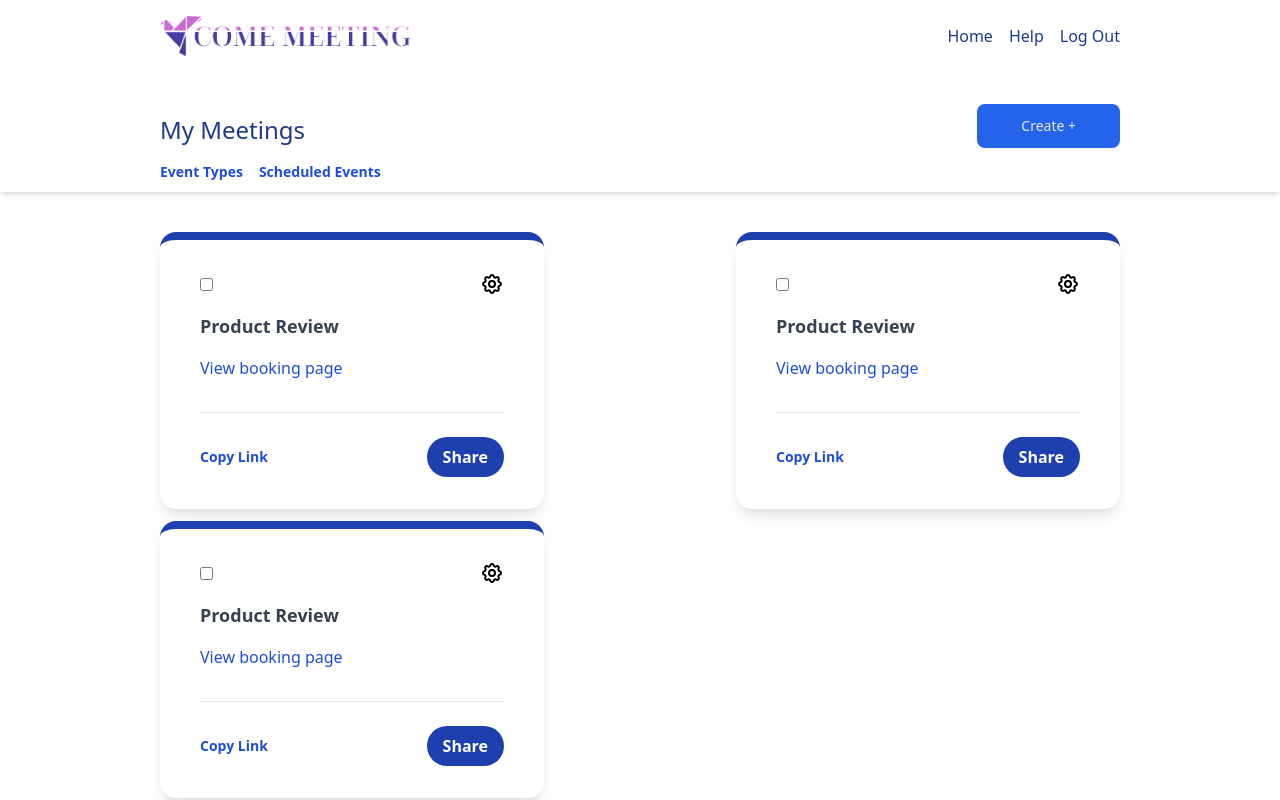
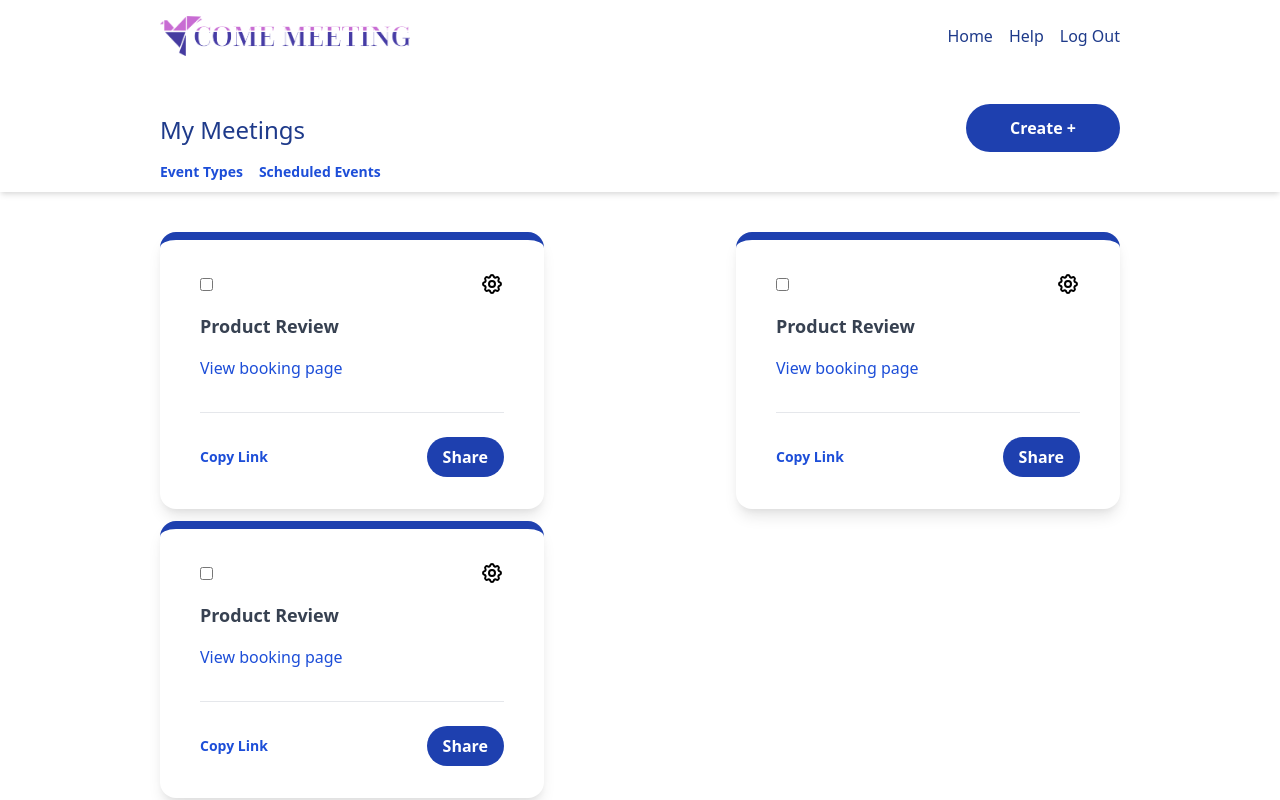
Before and after one commit to fe-bootcamp-2021/evently, a React (Create React App) app: page /home in a window 1280 px wide. Built offline with nearby package versions, Linux system fonts and the light colour scheme.

Commit message:
feat: add Button component in Dropdown.jsx

```diff
--- a/src/components/Dropdown/Dropdown.jsx
+++ b/src/components/Dropdown/Dropdown.jsx
@@ -1,6 +1,7 @@
 import React, { useState } from "react";
 import { BrowserRouter as Router, Link } from "react-router-dom";
 import classNames from "classnames/bind";
+import Button from "../Button/Button"
 
 export default function Dropdown({buttonName}) {
   const [show, setShow] = useState(false);
@@ -20,14 +21,12 @@ export default function Dropdown({buttonName}) {
   return (
     <div>
       <div className="flex flex-col justify-end">
-        <button onClick={showFn} className="mt-4 border-0 block bg-blue-600 bg-blue-600 text-gray-200 rounded-lg px-11 text-sm py-3 overflow-hidden focus:outline-none focus:border-white">
-          {buttonName}
-        </button>
+        <Button name={buttonName} onClick={showFn} style="mt-4 border-0 block bg-blue-800 hover:bg-blue-600 text-white font-bold rounded-full px-11 py-3 overflow-hidden focus:outline-none focus:border-white" />
 
         <div className={dropDownMenu}>
           <Router>
-            <Link to="#" className="block text-sl px-4 py-2 rounded-t-lg text-gray-800 hover:bg-purple-200 hover:text-white">One-on-One</Link>
-            <Link to="#" className="block text-sl px-4 py-2 rounded-b-lg text-gray-800 hover:bg-purple-200 hover:text-white">Group Meeting</Link>
+            <Link to="#" className="block text-sl px-4 py-2 rounded-t-lg text-gray-800 hover:text-purple-700 hover:underline">One-on-One</Link>
+            <Link to="#" className="block text-sl px-4 py-2 rounded-b-lg text-gray-800 hover:text-purple-700 hover:underline">Group Meeting</Link>
           </Router>
         </div>
       </div>
```
